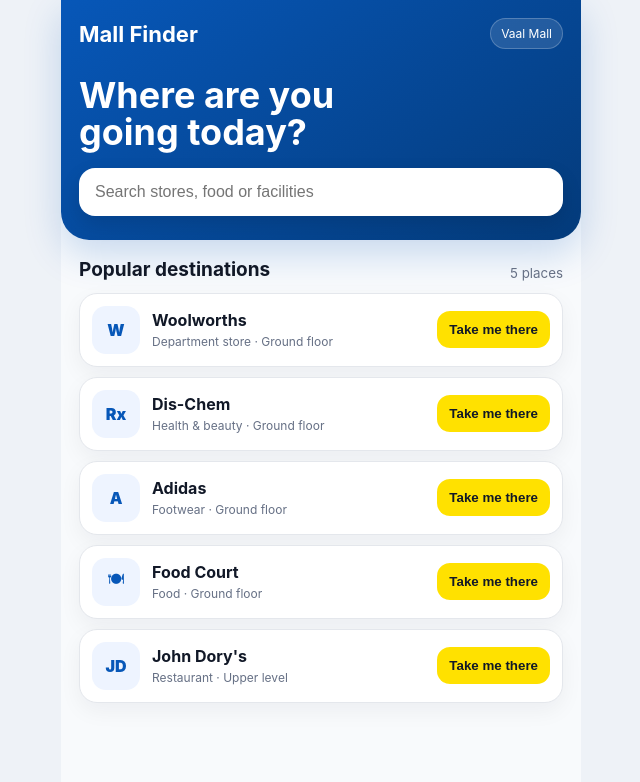
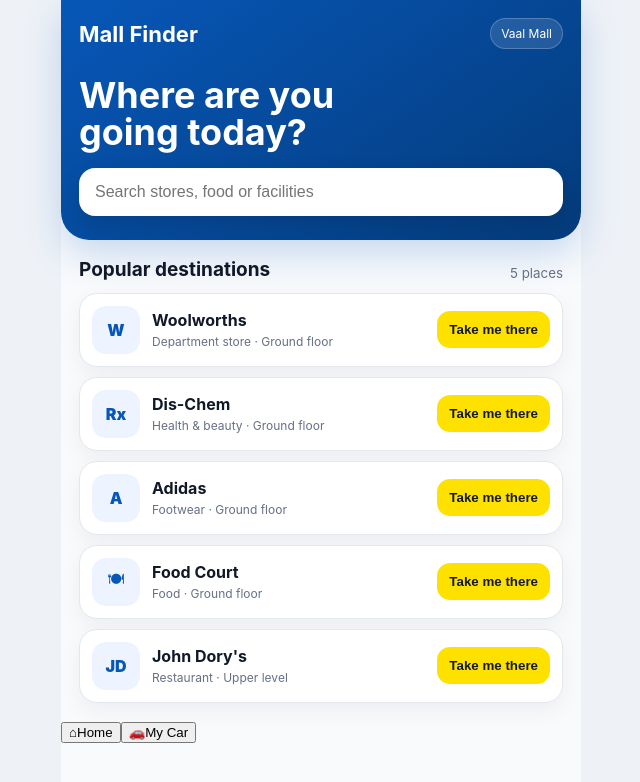
Before and after one commit to PigMalyon/Mall-Finder, a React (Vite) app in the folder v1/: page / in a window 1280 px wide. Shown: the top 782 px of the page, without its empty margins (319-959 px from the left). Built offline with nearby package versions, Linux system fonts and the light colour scheme.

Commit message:
Add persistent parking and return-to-car flow

```diff
--- a/v1/src/App.tsx
+++ b/v1/src/App.tsx
@@ -2,6 +2,14 @@
 import { edges, nodes, places, type Place } from './data';
 import { pathData, routePoint, shortestPath } from './routing';
 import { searchPlaces } from './search';
+
+type ParkingRecord = {
+  section: string;
+  entrance: 'west' | 'south' | 'east' | 'north';
+  savedAt: number;
+};
+
+const PARKING_KEY = 'mall-finder-parking-v1';
 
 function instructionFor(progress: number, destination: Place) {
   if (progress >= 1) return { direction: '✓', label: 'Journey complete', title: `Welcome to ${destination.name}`, detail: 'You are at the correct customer entrance.' };
@@ -11,11 +19,24 @@
   return { direction: '↑', label: 'Start', title: 'Continue along the main corridor', detail: 'We will alert you before the next decision point.' };
 }
 
+function loadParking(): ParkingRecord | null {
+  try {
+    const raw = localStorage.getItem(PARKING_KEY);
+    return raw ? JSON.parse(raw) as ParkingRecord : null;
+  } catch {
+    return null;
+  }
+}
+
 export default function App() {
   const [query, setQuery] = useState('');
   const [destination, setDestination] = useState<Place | null>(null);
   const [start, setStart] = useState('east');
   const [progress, setProgress] = useState(0);
+  const [view, setView] = useState<'home' | 'car'>('home');
+  const [parking, setParking] = useState<ParkingRecord | null>(() => loadParking());
+  const [parkingSection, setParkingSection] = useState('Blue B14');
+  const [parkingEntrance, setParkingEntrance] = useState<ParkingRecord['entrance']>('east');
 
   const results = useMemo(() => searchPlaces(places, query), [query]);
   const route = destination?.floor === 'ground' ? shortestPath(start, destination.nodeId) : [];
@@ -37,7 +58,8 @@
     return () => window.clearInterval(timer);
   }, [destination, start]);
 
-  function beginJourney(place: Place) {
+  function beginJourney(place: Place, origin = start) {
+    setStart(origin);
     setProgress(0);
     setDestination(place);
   }
@@ -49,35 +71,35 @@
     window.setTimeout(() => setDestination(current), 0);
   }
 
-  return (
-    <main className="app-shell">
-      <header className="hero">
-        <div className="brand-row"><strong>Mall Finder</strong><span>Vaal Mall</span></div>
-        <h1>Where are you going today?</h1>
-        <input value={query} onChange={(event) => setQuery(event.target.value)} placeholder="Search stores, food or facilities" />
-      </header>
+  function saveParking() {
+    const next: ParkingRecord = { section: parkingSection.trim() || 'Saved parking', entrance: parkingEntrance, savedAt: Date.now() };
+    localStorage.setItem(PARKING_KEY, JSON.stringify(next));
+    setParking(next);
+  }
 
-      {!destination ? (
-        <section className="content">
-          <div className="section-heading"><h2>{query ? 'Search results' : 'Popular destinations'}</h2><small>{results.length} places</small></div>
-          <div className="results">
-            {results.map((place) => (
-              <article className="place-card" key={place.id}>
-                <div className="place-icon">{place.icon}</div>
-                <div className="place-copy"><strong>{place.name}</strong><span>{place.category} · {place.floor === 'ground' ? 'Ground floor' : 'Upper level'}</span></div>
-                <button onClick={() => beginJourney(place)}>Take me there</button>
-              </article>
-            ))}
-            {query && results.length === 0 && (
-              <div className="empty-state">
-                <strong>No matching place found</strong>
-                <span>Try a store name, category, product type or facility.</span>
-                <button onClick={() => setQuery('')}>Clear search</button>
-              </div>
-            )}
-          </div>
-        </section>
-      ) : (
+  function clearParking() {
+    localStorage.removeItem(PARKING_KEY);
+    setParking(null);
+  }
+
+  function returnToCar() {
+    if (!parking) return;
+    const carPlace: Place = {
+      id: 'my-car',
+      name: `My Car · ${parking.section}`,
+      category: 'Parking',
+      floor: 'ground',
+      icon: '🚗',
+      nodeId: parking.entrance,
+      keywords: ['car', 'parking', 'vehicle']
+    };
+    setView('home');
+    beginJourney(carPlace, 'hub');
+  }
+
+  if (destination) {
+    return (
+      <main className="app-shell">
         <section className="navigation-view">
           <div className="journey-card">
             <button className="back-button" onClick={() => setDestination(null)}>‹</button>
@@ -85,7 +107,7 @@
             <span className={`route-status ${arrived ? 'arrived' : 'walking'}`}>{arrived ? '✓ Arrived' : '✓ On route'}</span>
           </div>
 
-          {destination.floor === 'ground' && (
+          {destination.floor === 'ground' && destination.id !== 'my-car' && (
             <div className="start-picker" aria-label="Choose starting entrance">
               {['west', 'south', 'east', 'north'].map((entrance) => (
                 <button key={entrance} className={start === entrance ? 'selected' : ''} onClick={() => setStart(entrance)}>{entrance}</button>
@@ -102,19 +124,15 @@
                 <g className="moving-marker" transform={`translate(${marker.x} ${marker.y}) rotate(${marker.angle})`}>
                   <circle className="position-pulse" r="17" />
                   <g className="person">
-                    <circle cy="-9" r="4.8" />
-                    <path className="body" d="M0-3 L1 7" />
-                    <path className="arm arm-left" d="M0 0 L-7 5" />
-                    <path className="arm arm-right" d="M0 0 L7 4" />
-                    <path className="leg leg-left" d="M1 7 L-6 15" />
-                    <path className="leg leg-right" d="M1 7 L8 14" />
+                    <circle cy="-9" r="4.8" /><path className="body" d="M0-3 L1 7" />
+                    <path className="arm arm-left" d="M0 0 L-7 5" /><path className="arm arm-right" d="M0 0 L7 4" />
+                    <path className="leg leg-left" d="M1 7 L-6 15" /><path className="leg leg-right" d="M1 7 L8 14" />
                   </g>
                 </g>
               )}
               {destination.floor === 'ground' && arrived && (
                 <g transform={`translate(${nodes[destination.nodeId][0]} ${nodes[destination.nodeId][1]})`}>
-                  <circle className="arrival-glow" r="24" />
-                  <circle className="destination" r="10" />
+                  <circle className="arrival-glow" r="24" /><circle className="destination" r="10" />
                 </g>
               )}
               {destination.floor === 'ground' && !arrived && <circle className="destination" cx={nodes[destination.nodeId][0]} cy={nodes[destination.nodeId][1]} r="10" />}
@@ -130,7 +148,63 @@
             </div>
           )}
         </section>
+      </main>
+    );
+  }
+
+  return (
+    <main className="app-shell with-bottom-nav">
+      {view === 'home' ? (
+        <>
+          <header className="hero">
+            <div className="brand-row"><strong>Mall Finder</strong><span>Vaal Mall</span></div>
+            <h1>Where are you going today?</h1>
+            <input value={query} onChange={(event) => setQuery(event.target.value)} placeholder="Search stores, food or facilities" />
+          </header>
+          <section className="content">
+            {parking && (
+              <button className="return-car-card" onClick={returnToCar}>
+                <span>🚗</span><div><small>Parking saved</small><strong>Return to {parking.section}</strong><em>Near {parking.entrance} entrance</em></div><b>›</b>
+              </button>
+            )}
+            <div className="section-heading"><h2>{query ? 'Search results' : 'Popular destinations'}</h2><small>{results.length} places</small></div>
+            <div className="results">
+              {results.map((place) => (
+                <article className="place-card" key={place.id}>
+                  <div className="place-icon">{place.icon}</div>
+                  <div className="place-copy"><strong>{place.name}</strong><span>{place.category} · {place.floor === 'ground' ? 'Ground floor' : 'Upper level'}</span></div>
+                  <button onClick={() => beginJourney(place)}>Take me there</button>
+                </article>
+              ))}
+              {query && results.length === 0 && (
+                <div className="empty-state"><strong>No matching place found</strong><span>Try a store name, category, product type or facility.</span><button onClick={() => setQuery('')}>Clear search</button></div>
+              )}
+            </div>
+          </section>
+        </>
+      ) : (
+        <section className="parking-view">
+          <div className="parking-header"><span>🚗</span><div><small>My Car</small><h1>{parking ? parking.section : 'Save your parking'}</h1></div></div>
+          {parking ? (
+            <div className="parking-card saved">
+              <span className="parking-check">✓</span><h2>Vehicle saved</h2><p>Near the {parking.entrance} entrance</p>
+              <button className="primary-action" onClick={returnToCar}>Take me back</button>
+              <button className="text-action" onClick={clearParking}>Delete parking</button>
+            </div>
+          ) : (
+            <div className="parking-card">
+              <label>Parking section<input value={parkingSection} onChange={(event) => setParkingSection(event.target.value)} placeholder="e.g. Blue B14" /></label>
+              <label>Closest entrance<select value={parkingEntrance} onChange={(event) => setParkingEntrance(event.target.value as ParkingRecord['entrance'])}><option value="west">West</option><option value="south">South</option><option value="east">East</option><option value="north">North</option></select></label>
+              <button className="primary-action" onClick={saveParking}>Save my parking</button>
+            </div>
+          )}
+        </section>
       )}
+
+      <nav className="bottom-nav" aria-label="Main navigation">
+        <button className={view === 'home' ? 'active' : ''} onClick={() => setView('home')}><span>⌂</span>Home</button>
+        <button className={view === 'car' ? 'active' : ''} onClick={() => setView('car')}><span>🚗</span>My Car</button>
+      </nav>
     </main>
   );
 }
```
